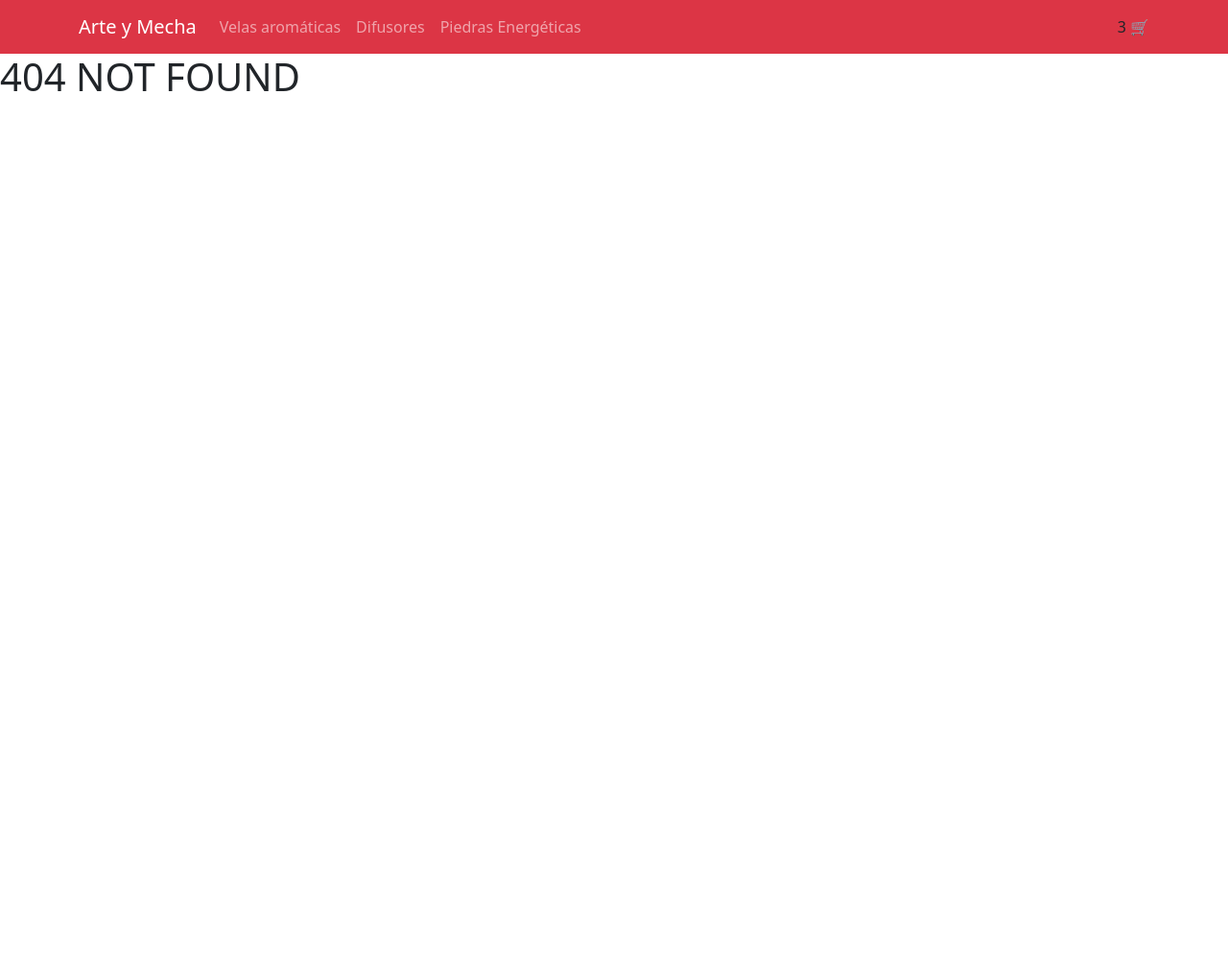
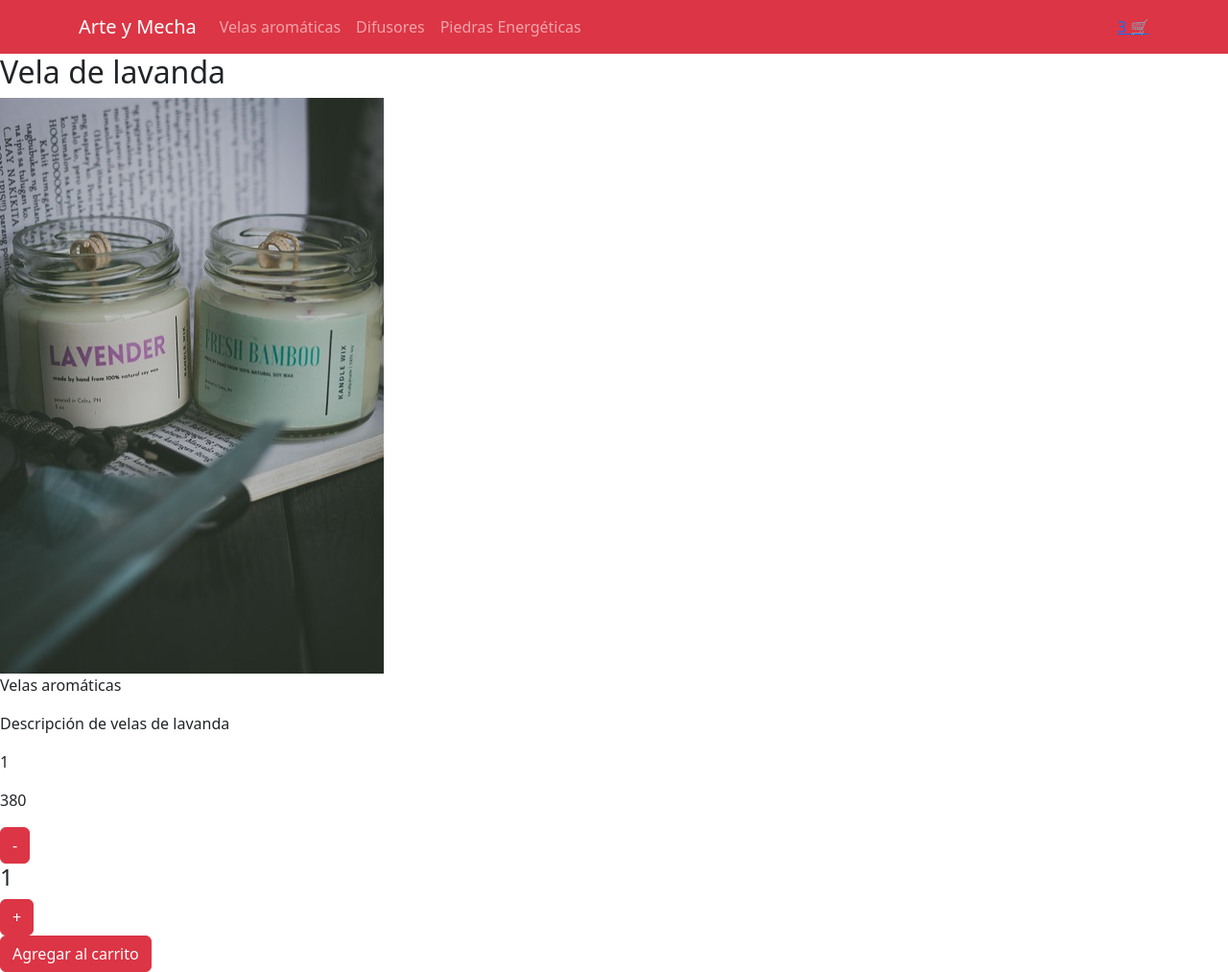
Before and after one commit to Adriana-Kopp/EntregaFinal-React-Kopp, a React (Create React App) app: page /detail/1 in a window 1280 px wide. Before the commit this address had no page. Shown: the whole page at 96% size. Before the commit the page ends 800 px from the top, so only its background shows below. Built offline with nearby package versions, Linux system fonts and the light colour scheme.

Commit message:
cart container

```diff
--- a/src/App.js
+++ b/src/App.js
@@ -1,24 +1,31 @@
 import "./App.css";
-import { BrowserRouter, Routes, Route } from "react-router-dom";
+import {
+  BrowserRouter as Router,
+  Routes,
+  Route,
+  Navigate,
+} from "react-router-dom";
 import NavBar from "./components/NavBar/NavBar";
 import ItemListContainer from "./components/ItemListContainer/ItemListContainer";
 import ItemDetailContainer from "./components/ItemDetailContainer/ItemDetailContainer";
-
+import { CartContainer } from "./components/CartContainer/CartContainer";
 // importación de Bootstrap
 import "bootstrap/dist/css/bootstrap.min.css";
 
 function App() {
   return (
     <div>
-      <BrowserRouter>
+      <Router>
         <NavBar />
         <Routes>
           <Route path="/" element={<ItemListContainer />} />
           <Route path="/category/:categoryId" element={<ItemListContainer />} />
-          <Route path="/item/:itemId" element={<ItemDetailContainer />} />
+          <Route path="/detail/:itemId" element={<ItemDetailContainer />} />
           <Route path="*" element={<h1>404 NOT FOUND</h1>} />
+          <Route path="/cart" element={<CartContainer />} />
+          <Route path="*" element={<Navigate to={"/"} />} />
         </Routes>
-      </BrowserRouter>
+      </Router>
     </div>
   );
 }
--- /dev/null
+++ b/src/components/CartContainer/CartContainer.js
@@ -0,0 +1,3 @@
+export const CartContainer = () => {
+  return <div>Cart Conteiner</div>;
+};
--- a/src/components/Item/Item.js
+++ b/src/components/Item/Item.js
@@ -14,8 +14,9 @@
               <p>Precio: ${price}</p>
               <p>Stock disponible: {stock}</p>
             </Card.Text>
-            <Button variant="danger">Ver detalle</Button>
-            <Link to={`/item/${id}`}></Link>
+            <Button variant="danger">
+              <Link to={`/detail/${id}`}>Ver más</Link>
+            </Button>
           </Card.Body>
         </Card>
       </div>
--- a/src/components/ItemDetail/ItemDetail.js
+++ b/src/components/ItemDetail/ItemDetail.js
@@ -1,6 +1,14 @@
+import { useState } from "react";
 import ItemCount from "../ItemCount/ItemCount";
+import { Link } from "react-router-dom";
 
 const ItemDetail = ({ id, name, img, category, description, price, stock }) => {
+  const [quantityAdded, setQuantityAdded] = useState(0);
+
+  const handleOnAdd = (quantity) => {
+    setQuantityAdded(quantity);
+  };
+
   return (
     <article>
       <header>
@@ -12,14 +20,15 @@
       <section>
         <p>{category}</p>
         <p>{description}</p>
+        <p>{id}</p>
         <p>{price}</p>
       </section>
       <footer>
-        <ItemCount
-          initial={1}
-          stock={stock}
-          onAdd={(quantity) => console.log("Cantidad agregada", quantity)}
-        />
+        {quantityAdded > 0 ? (
+          <Link to={`/cart`}> Terminar compra </Link>
+        ) : (
+          <ItemCount initial={1} stock={stock} onAdd={handleOnAdd} />
+        )}
       </footer>
     </article>
   );
--- a/src/components/NavBar/NavBar.js
+++ b/src/components/NavBar/NavBar.js
@@ -1,13 +1,16 @@
 import CartWidget from "../CartWidget/CartWidget";
 import { Link } from "react-router-dom";
-import { Container, Navbar, Nav } from "react-bootstrap";
+import { Container, Navbar, Nav, NavbarBrand } from "react-bootstrap";
 
 const NavBar = () => {
   return (
     <Navbar collapseOnSelect expand="lg" bg="danger" variant="dark">
       <Container>
-        <Navbar.Brand href="#home">Arte y Mecha</Navbar.Brand>
-
+        <NavbarBrand>
+          <Link className="nav-link" to="/">
+            Arte y Mecha
+          </Link>
+        </NavbarBrand>
         <Navbar.Toggle aria-controls="responsive-navbar-nav" />
         <Navbar.Collapse id="responsive-navbar-nav">
           <Nav className="me-auto">
@@ -21,9 +24,9 @@
               Piedras Energéticas
             </Link>
           </Nav>
-          <Nav>
+          <Link to={"/cart"}>
             <CartWidget />
-          </Nav>
+          </Link>
         </Navbar.Collapse>
       </Container>
     </Navbar>
```
